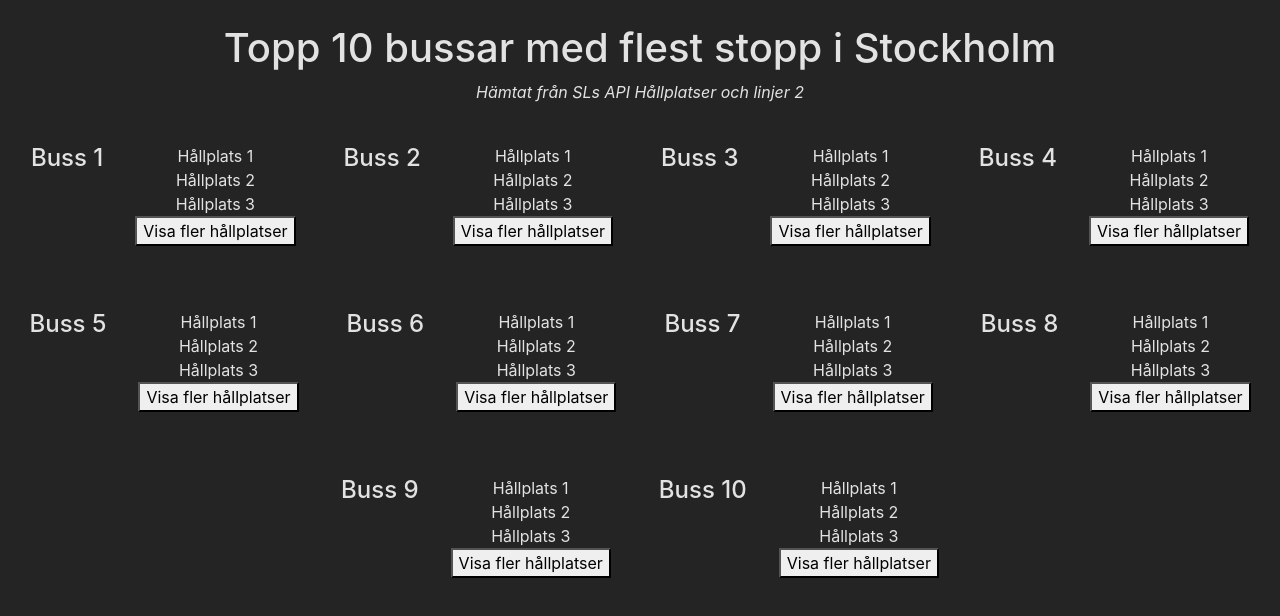
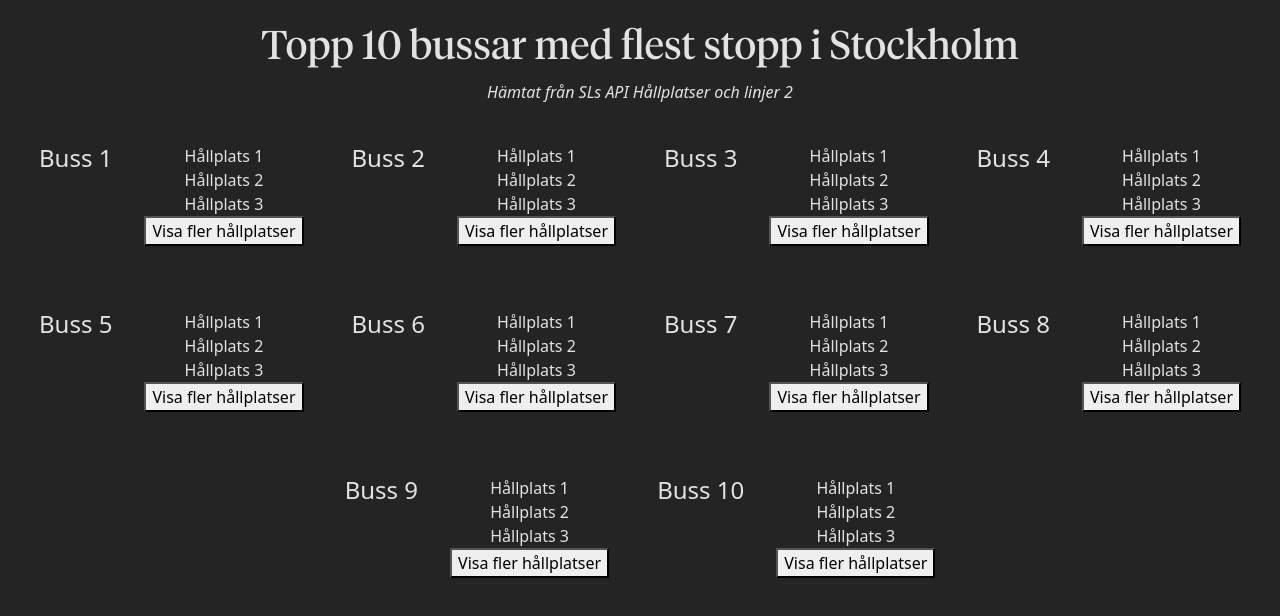
Before and after one commit to fishbulle/bus-lines-frontend, a React (Vite) app: page / in a window 1280 px wide. Shown: the top 616 px of the page. Built offline with nearby package versions, Linux system fonts and the light colour scheme; a web font is replaced by a local one.

Commit message:
added fonts to css

```diff
--- a/src/App.css
+++ b/src/App.css
@@ -1,7 +1,21 @@
+@font-face {
+  font-family: "Tiempos";
+  font-weight: 200;
+  font-display: fallback;
+  src: url("../src/fonts/TiemposHeadline-Regular.otf") format("opentype");
+}
+
+@font-face {
+  font-family: "Nunito";
+  font-weight: 200;
+  font-display: fallback;
+  src: url("../src/assets/NunitoSans_7pt-Regular.ttf") format("truetype");
+}
+
 #root {
   margin: 0 auto;
   text-align: center;
-  font-family: Inter, system-ui, Avenir, Helvetica, Arial, sans-serif;
+  font-family: Nunito, system-ui, Avenir, Helvetica, Arial, sans-serif;
   line-height: 1.5;
   font-weight: 400;
 }
@@ -10,3 +24,7 @@ body {
   background-color: #242424;
   color: rgba(255, 255, 255, 0.87);
 }
+
+h1 {
+  font-family: Tiempos;
+}
```
